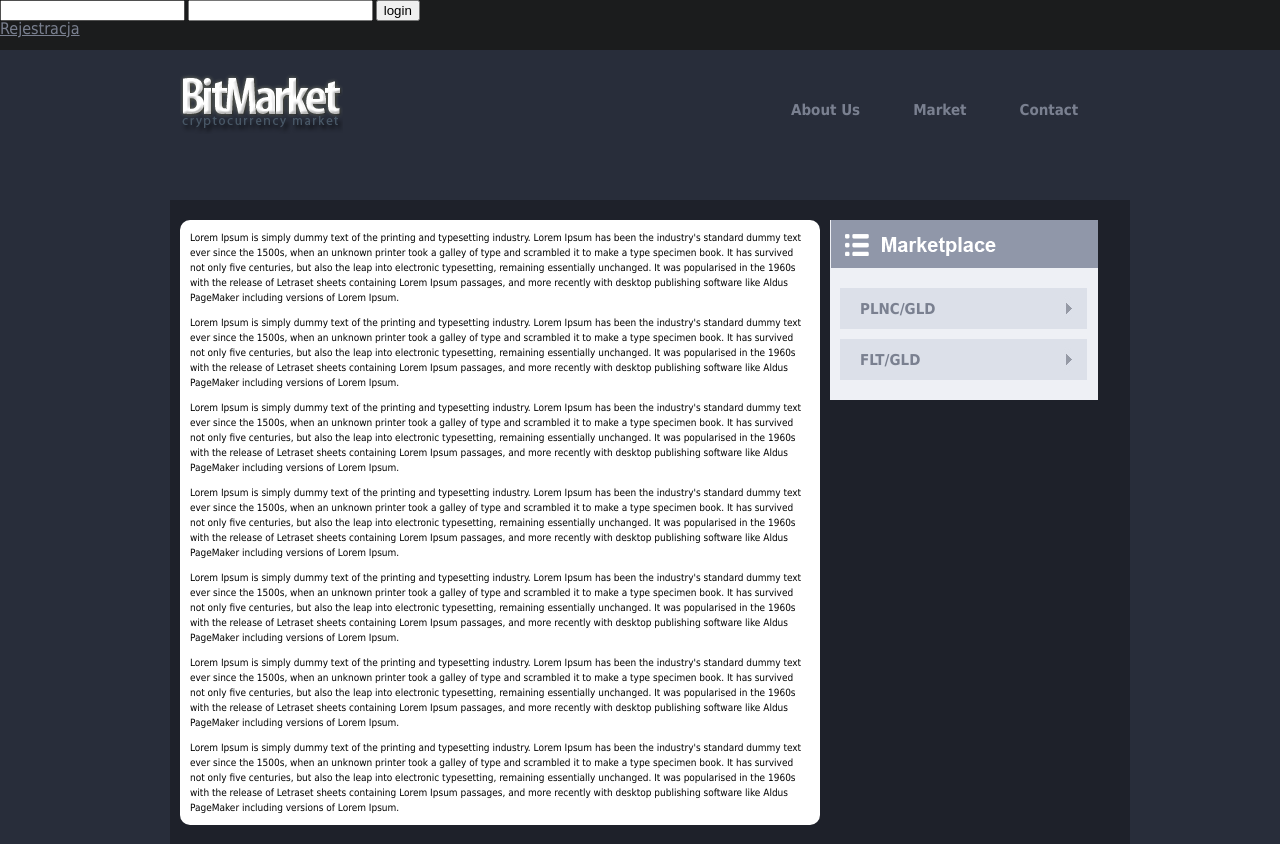
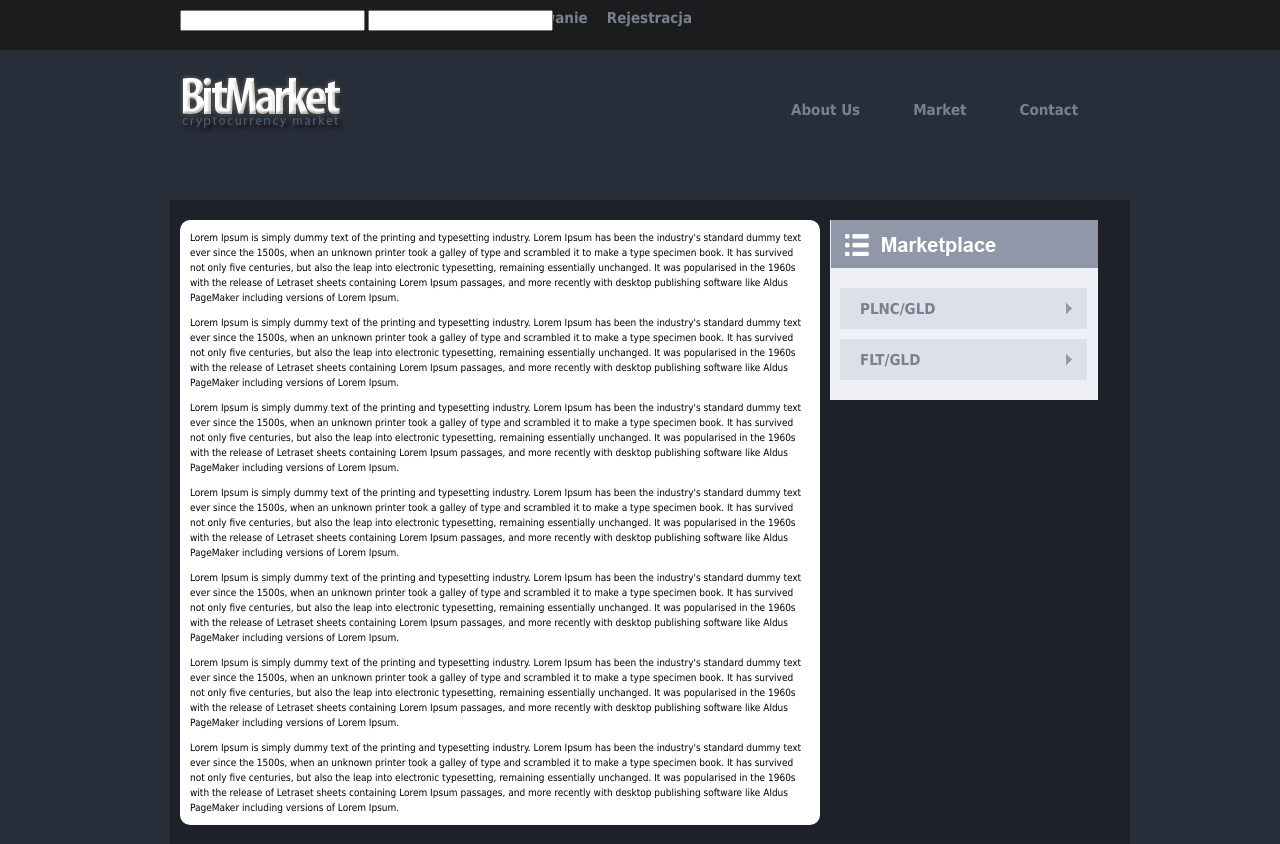
Before and after one commit to eVerro/BitMarket, a Django app: page / in a window 1280 px wide. Shown: the top 844 px of the page. Run offline with Django 3.2, Linux system fonts and the light colour scheme; parts of the project's set-up code (start-up, migrations or seed data) failed here and were passed over.

Commit message:
Poprawione logowanie.

```diff
--- a/BitMarket/media/css/style.css
+++ b/BitMarket/media/css/style.css
@@ -22,6 +22,7 @@ a img { border: none;}
 	background-color: #1b1c1d;
 	width: 100%;
 	height: 50px;
+	position: relative;
 }
 
 #top a{
@@ -30,7 +31,66 @@ a img { border: none;}
 }
 #top p{
 	color: #FFFFFF;
+}
+#top #top_witaj {
+	position: absolute;
+	margin-left: 180px;
+	margin-top: 10px;
+	float: left;
+}
 
+#top #top_witaj #logowanie_formularz{
+}
+
+
+#top #top_witaj #logowanie_link{
+	float: left;
+	margin-top: -33px;
+	margin-left: 300px;
+}
+
+#top #top_witaj #rejestracja_link{
+	float: left;
+	margin-top: -33px;
+	margin-left: -33px;
+}
+
+#top #top_witaj a{
+	display: block;
+	padding: 11px 26px 10px;
+	color: #7a8090;
+	font: bold 1.5em tahoma, verdana, arial, sans-serif;
+	text-decoration: none;
+}
+
+
+
+#top #top_witaj a:hover{
+	color: #ffffff;
+}
+
+#top #top_witaj #witaj{
+	float: left;
+}
+
+#top #top_witaj #wylogowanie_link{
+	float: left;
+	margin-top: -12px;
+
+}
+#top #top_witaj #panel_admina{
+	float: left;
+	margin-top: -12px;
+	margin-left: -30px;
+}
+
+#top #top_witaj #witaj{
+	color: #7a8090;
+	font: bold 1.5em tahoma, verdana, arial, sans-serif;
+	text-decoration: none;
+}
+#top #top_witaj #witaj #username{
+	color: #ffffff;
 }
 /* HEADER czyli logo i menu */
 #header {
--- a/BitMarket/template/master/index.html
+++ b/BitMarket/template/master/index.html
@@ -9,22 +9,21 @@
 <body>
 
     <div id="top">
+    	<div id="top_witaj">
     	{% if local.request.user.is_authenticated %}
-			    <p class="witaj">Witaj, <strong class="czerwony">
-			    	{{ local.request.user.username }}</strong>.</p>
-			    <form method="post" action="/user/logout/">
-			    	<span id="przycisk2"><input type="submit" value="logout" /></span>
-			    </form>
-			   	<a class="panel" href="/admin">Panel</a>
+			    <p id="witaj">Witaj, <b id="username">{{ local.request.user.username }}</b>.</p>
+			    <p id="wylogowanie_link"><a href="/user/logout/">Wyloguj</a></p>
+			   	<p id="panel_admina"><a class="panel" href="/admin">Panel</a></p>
 		{% else %}
-			    <form method="post" action="/user/login/">
+				<p id="logowanie_formularz">
+			    <form method="post" action="/user/login/" id="logowanie_form">
 			    	<span id="logowaniePole"> <input name="username" type="text"> </span>
 			    	<span id="passPole"> <input name="password" type="password"></span>
-			        <span id="przycisk"> <input type="submit"  value="login" /> </span>
-			    </form>
-			   <font size=3> <a href="/user/registerpage/">Rejestracja</a> </font>
+			    </form></p>
+			    <p id="logowanie_link"><a href="/user/login/" onclick="document.getElementById('logowanie_form').submit(); return false;">Logowanie</a></p>
+			   <p id="rejestracja_link"><a href="/user/registerpage/">Rejestracja</a></p>
 		{% endif %}
-
+		</div>
 
 		</div>
 
```
